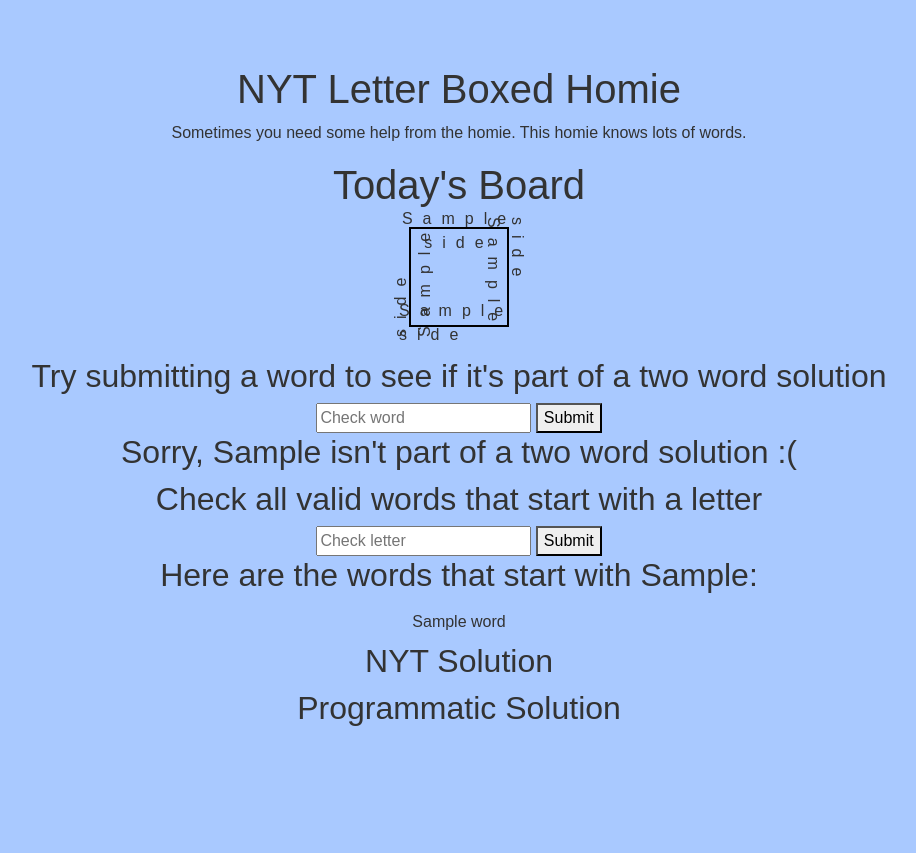
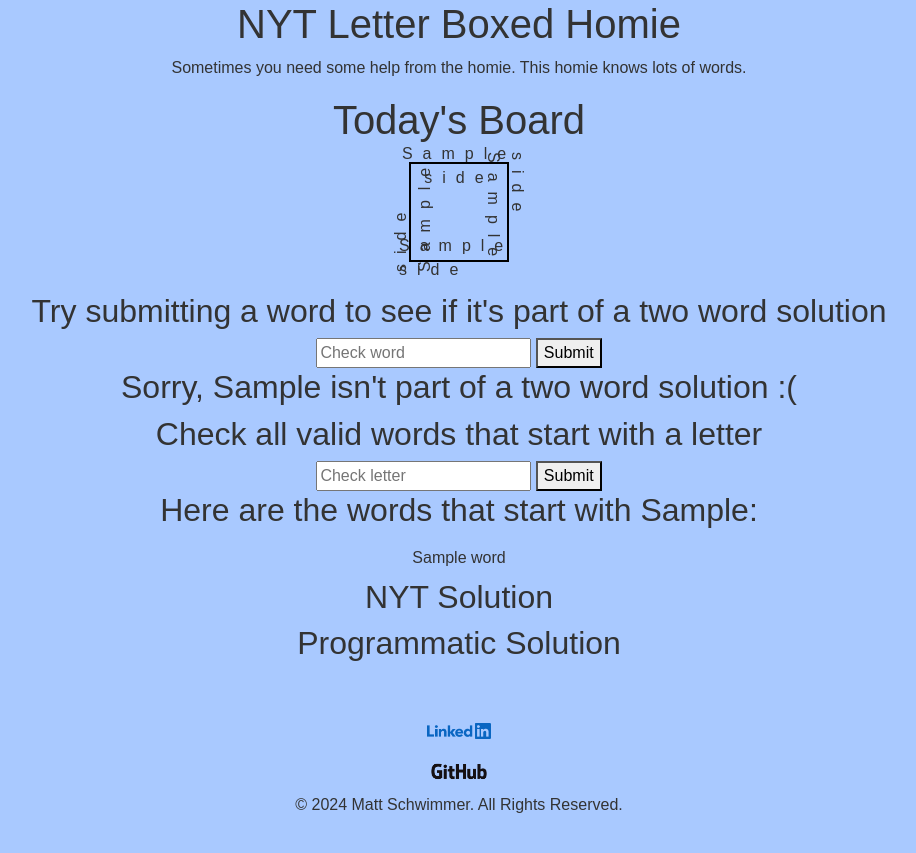
Before and after one commit to mschwimmer/letterboxed, a Flask app: template templates/index.html in a window 1280 px wide. Shown: the whole page, without its empty margins (181-1097 px from the left). Before the commit the page ends 726 px from the top, so only its background shows below. Run offline with Flask 3, Linux system fonts and the light colour scheme; the template is opened without the code that fills it: most values are stand-ins (such as "Sample title", 1, 10 or a date in 2020); parts of the project's set-up code (start-up, migrations or seed data) failed here and were passed over.

Commit message:
Live deployment favicon stuff

```diff
--- a/static/style.css
+++ b/static/style.css
@@ -11,6 +11,24 @@
     align-items: center;
     min-height: 100vh; /* Full viewport height */
 }
+
+footer {
+    padding: 20px 0;
+    margin-top: 20px;
+    position: relative;
+    bottom: 0;
+    width: 100%;
+    text-align: center;
+    display: flex;
+    flex-direction: column;
+    align-items: center;
+}
+
+ul.social-links li a img{
+    width: 64px;
+    height: auto;
+}
+
 
 container {
     display:flex;
--- a/templates/index.html
+++ b/templates/index.html
@@ -4,8 +4,13 @@
     <meta charset="UTF-8">
     <meta name="viewport" content="width=device-width, initial-scale=1.0">
     <title>Letter Boxed Homie</title>
-    <link href="https://cdn.jsdelivr.net/npm/bootstrap@5.3.2/dist/css/bootstrap.min.css" rel="stylesheet" integrity="sha384-T3c6CoIi6uLrA9TneNEoa7RxnatzjcDSCmG1MXxSR1GAsXEV/Dwwykc2MPK8M2HN" crossorigin="anonymous">
+    <link href="https://cdn.jsdelivr.net/npm/bootstrap@5.3.2/dist/css/bootstrap.min.css" rel="stylesheet"
+          integrity="sha384-T3c6CoIi6uLrA9TneNEoa7RxnatzjcDSCmG1MXxSR1GAsXEV/Dwwykc2MPK8M2HN" crossorigin="anonymous">
     <link rel="stylesheet" href="{{ url_for('static', filename='style.css') }}">
+    <link rel="icon" type="image/png" href="{{ url_for('static', filename='favicon.png') }}">
+    <link rel="apple-touch-icon" sizes="180x180" href="{{ url_for('static', filename='apple-touch-icon.png') }}">
+    <link rel="icon" type="image/png" sizes="32x32" href="{{ url_for('static', filename='favicon.png') }}">
+    <link rel="icon" type="image/png" sizes="16x16" href="{{ url_for('static', filename='favicon.png') }}">
 
 </head>
 <body>
@@ -67,5 +72,24 @@
 
 
 <script src="{{ url_for('static', filename='script.js') }}"></script>
+
+<footer>
+    <div id="footer-content">
+        <ul class="social-links">
+            <li>
+                <a href="https://www.linkedin.com/in/mattschwimmer/" target="_blank" rel="noopener noreferrer">
+                    <img src="{{ url_for('static', filename='linkedin.png') }}" alt="LinkedIn">
+                </a>
+            </li>
+            <li>
+                <a href="https://github.com/mschwimmer" target="_blank" rel="noopener noreferrer">
+                    <img src="{{ url_for('static', filename='GitHub_Logo.png') }}" alt="GitHub">
+                </a>
+            </li>
+        </ul>
+        <p>&copy; 2024 Matt Schwimmer. All Rights Reserved.</p>
+    </div>
+</footer>
+
 </body>
 </html>
```
Also changed, not shown: static/GitHub_Logo.png (added), static/apple-touch-icon.png (added), static/favicon.ico (added), static/favicon.png (added), static/linkedin.png (added). Lines whose indentation alone changed are shown as unchanged.
